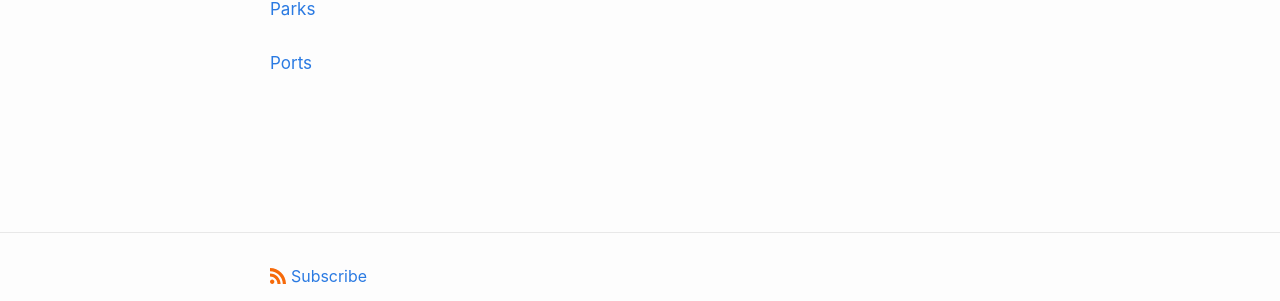
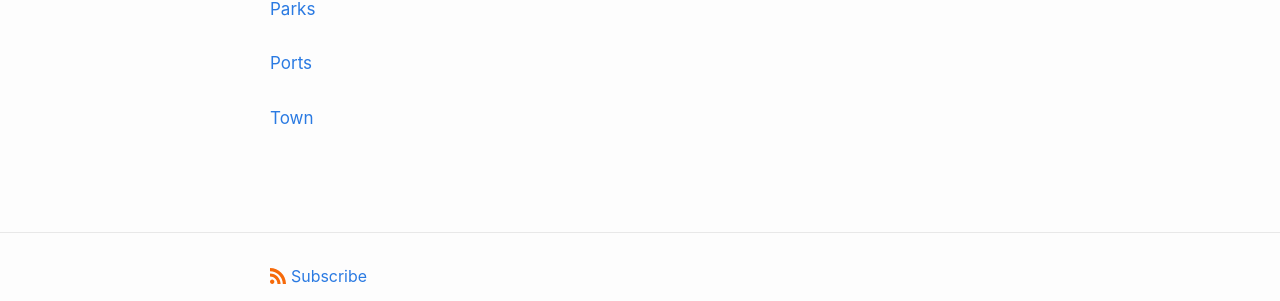
Before and after one commit to link-daniel/link.github.io, a Jekyll site: the page built from maps.md, in a window 1280 px wide. Shown: the part 551-852 px from the top of the page. Built offline with Jekyll 4.4.1, drawn with Linux system fonts in a browser that asks for light colours.

Commit message:
Update maps.md

```diff
--- a/maps.md
+++ b/maps.md
@@ -32,3 +32,6 @@ permalink: /maps/
 <a href="https://maps.app.goo.gl/rpbCdxqPyiw1w3L68">Ports</a>
 <br>
 <br>
+<a href="https://maps.app.goo.gl/oyWdvnUc5n51JU4B9">Town</a>
+<br>
+<br>
```
